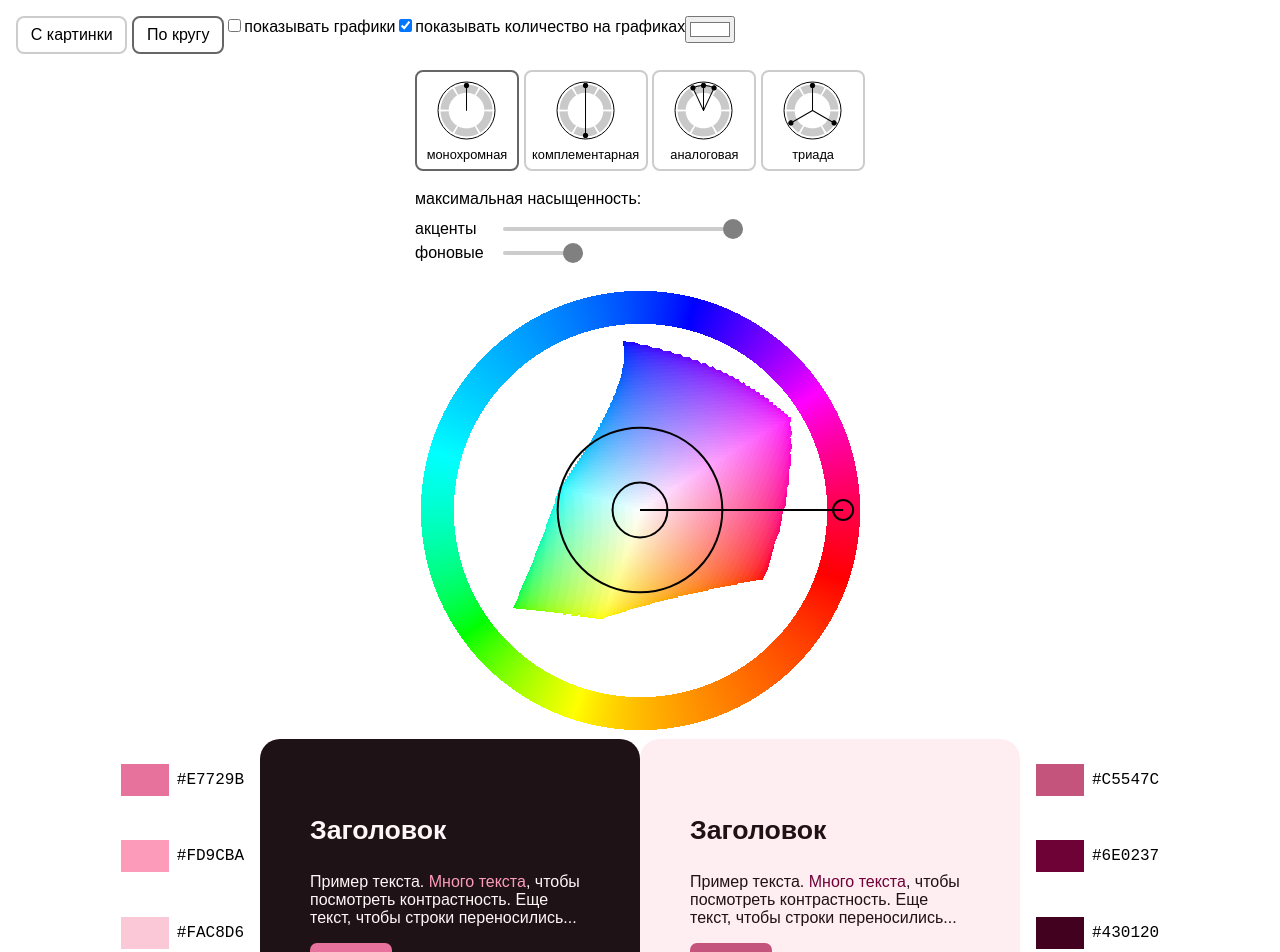
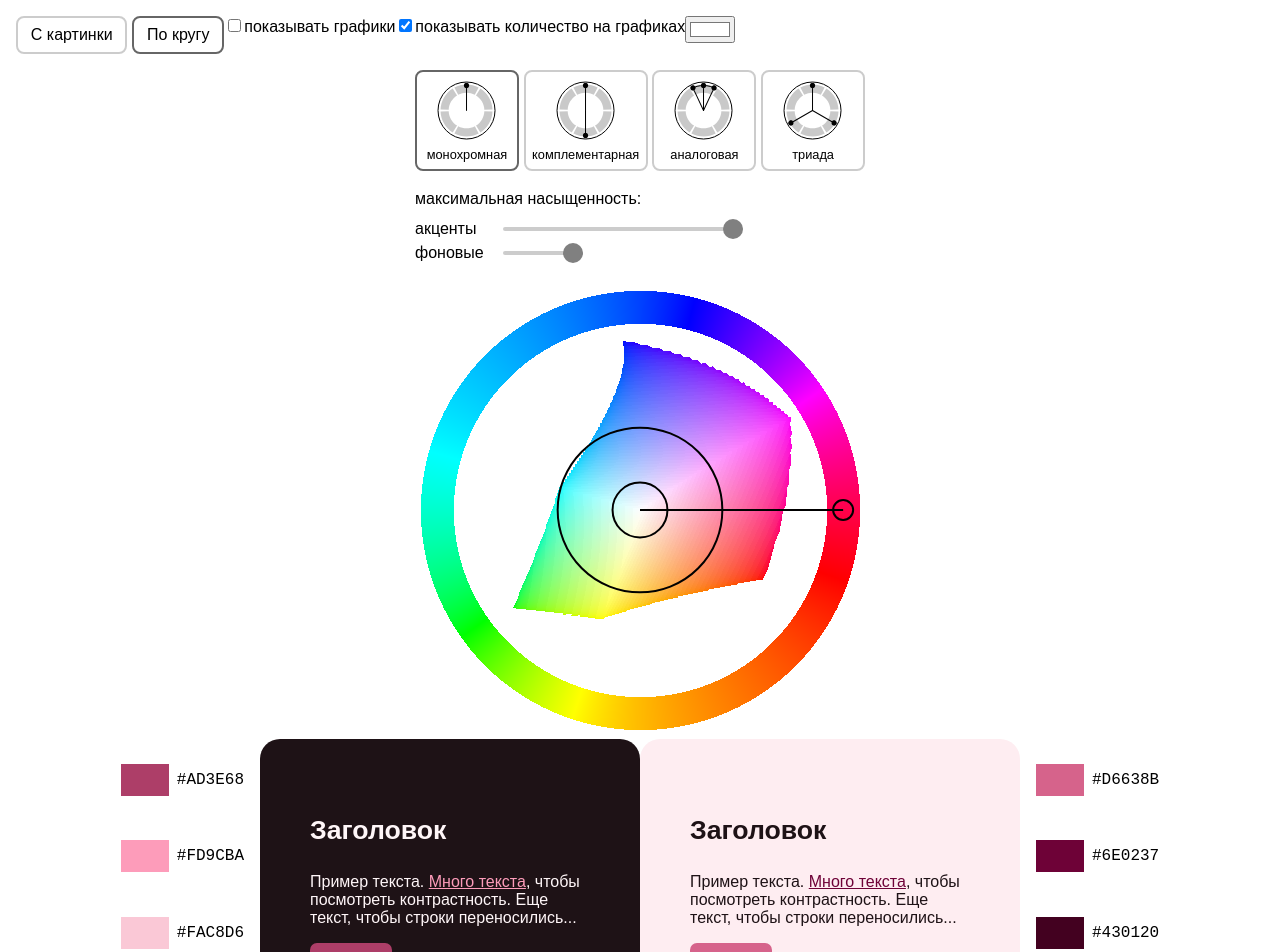
Before and after one commit to Milena42/colorGenerator, a Vue app: page /wheel in a window 1280 px wide. Shown: the top 952 px of the page. Built offline with nearby package versions, Linux system fonts and the light colour scheme.

Commit message:
fix: контрастность макета

```diff
--- a/src/MockUp.vue
+++ b/src/MockUp.vue
@@ -88,12 +88,12 @@ const cssColorsLight = computed(() => {
 
         .button {
             background-color: var(--accentOnOverlay);
+            color: var(--textOnAccent);
         }
     }
 
     .button {
         background-color: var(--accentLarge);
-        color: var(--textOnAccent);
     }
 
     .a {
@@ -129,6 +129,9 @@ const cssColorsLight = computed(() => {
         font-size: 20pt;
         font-weight: bold;
     }
+    .a {
+        text-decoration: underline;
+    }
 }
 
 .mockups {
--- a/src/model/themes.ts
+++ b/src/model/themes.ts
@@ -13,7 +13,7 @@ export const darkTheme: Theme = {
         cMax: 5,
     },
     accentLarge: {
-        l: 70,
+        l: 53,
         cMax: 15,
     },
     accentSmall: {
@@ -44,7 +44,7 @@ export const lightTheme: Theme = {
         cMax: 5,
     },
     accentLarge: {
-        l: 60,
+        l: 65,
         cMax: 15,
     },
     accentSmall: {
```
